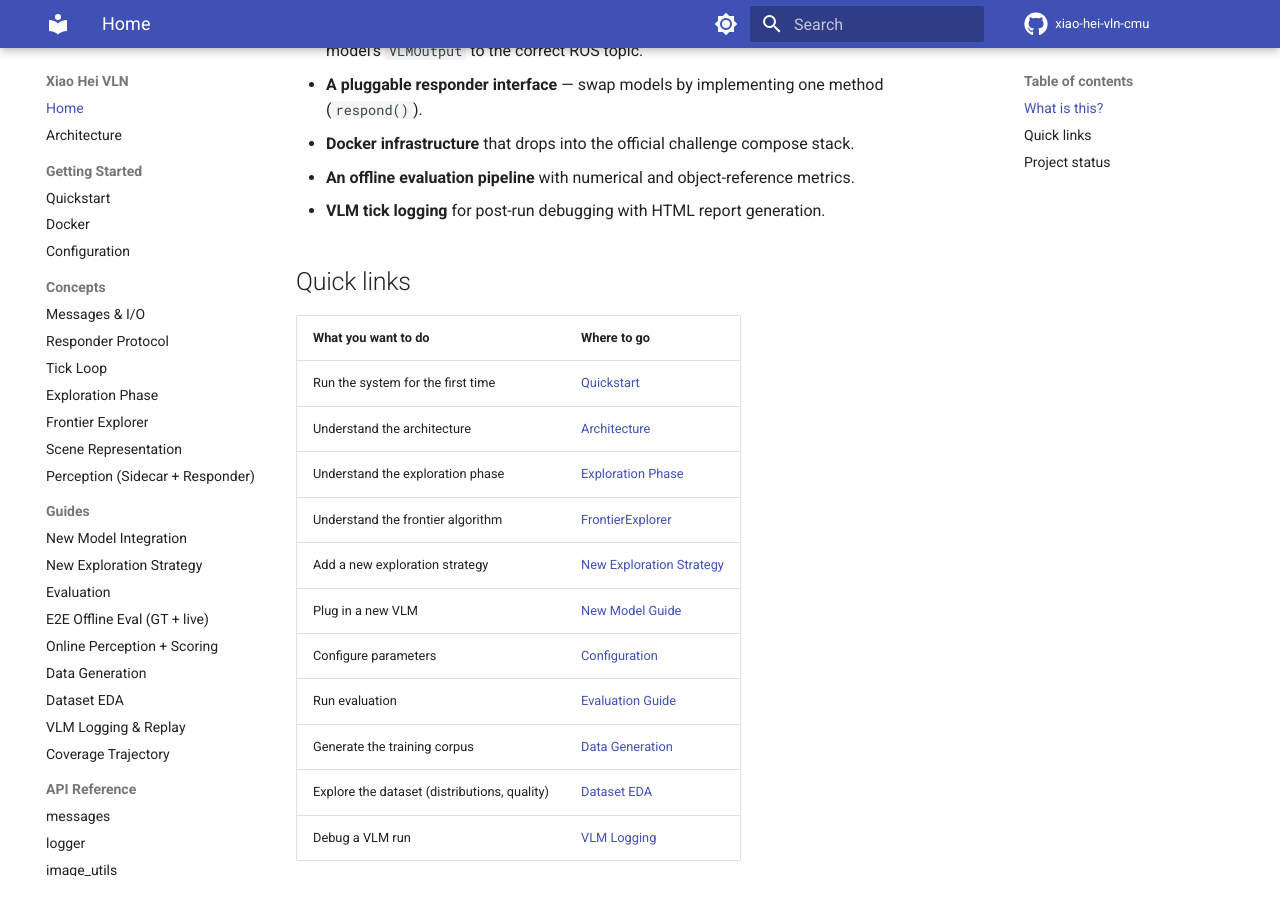
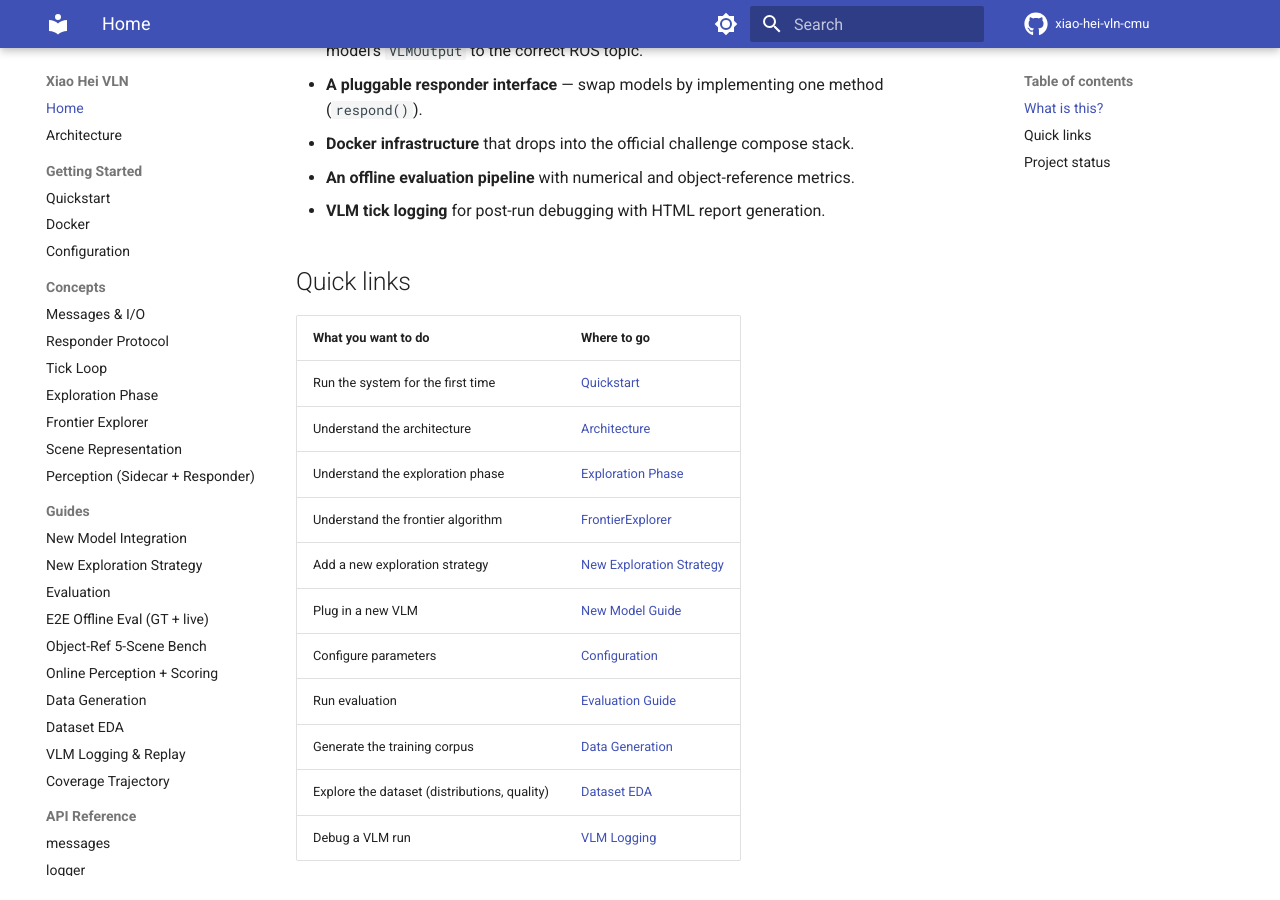
Before and after one commit to ginlov/xiao-hei-vln-cmu, an MkDocs documentation site: the page built from docs/index.md, in a window 1280 px wide and 900 px high, scrolled down 410 px. Built offline with MkDocs 1.6.1 and Material for MkDocs 9.7.7, drawn with Linux system fonts in a browser that asks for light colours; comment, search, counter and statistics services are not loaded.

Commit message:
docs: link 5-scene object-ref bench in mkdocs nav
Co-authored-by: Cursor <cursoragent@cursor.com>

```diff
--- a/mkdocs.yml
+++ b/mkdocs.yml
@@ -79,6 +79,7 @@ nav:
       - New Exploration Strategy: guides/new-exploration-strategy.md
       - Evaluation: guides/evaluation.md
       - E2E Offline Eval (GT + live): guides/e2e-offline-eval.md
+      - Object-Ref 5-Scene Bench: OBJECT_REF_BENCH_5SCENE.md
       - Online Perception + Scoring: guides/online-perception-eval.md
       - Data Generation: guides/data-generation.md
       - Dataset EDA: eda_report.md
```
